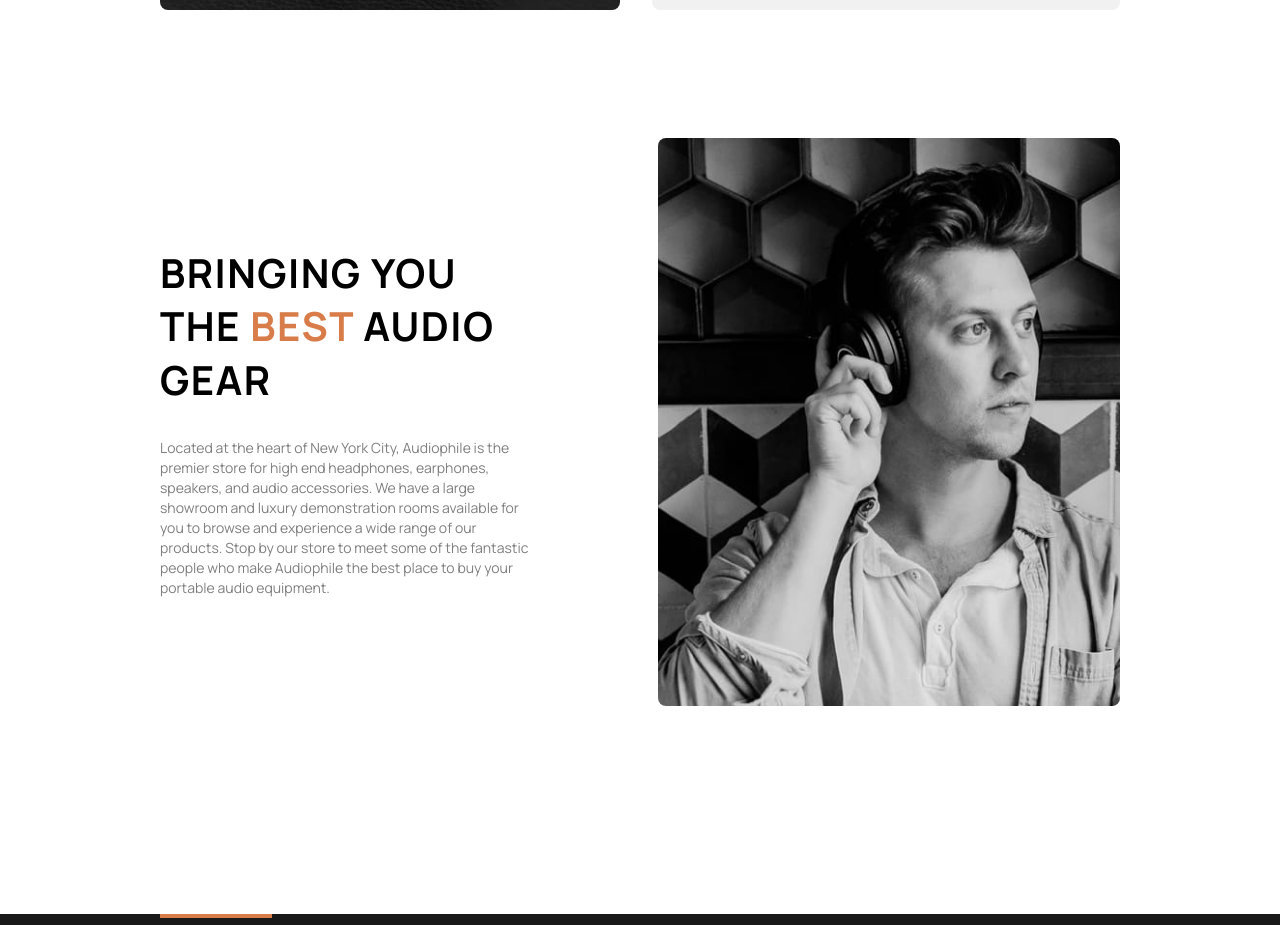
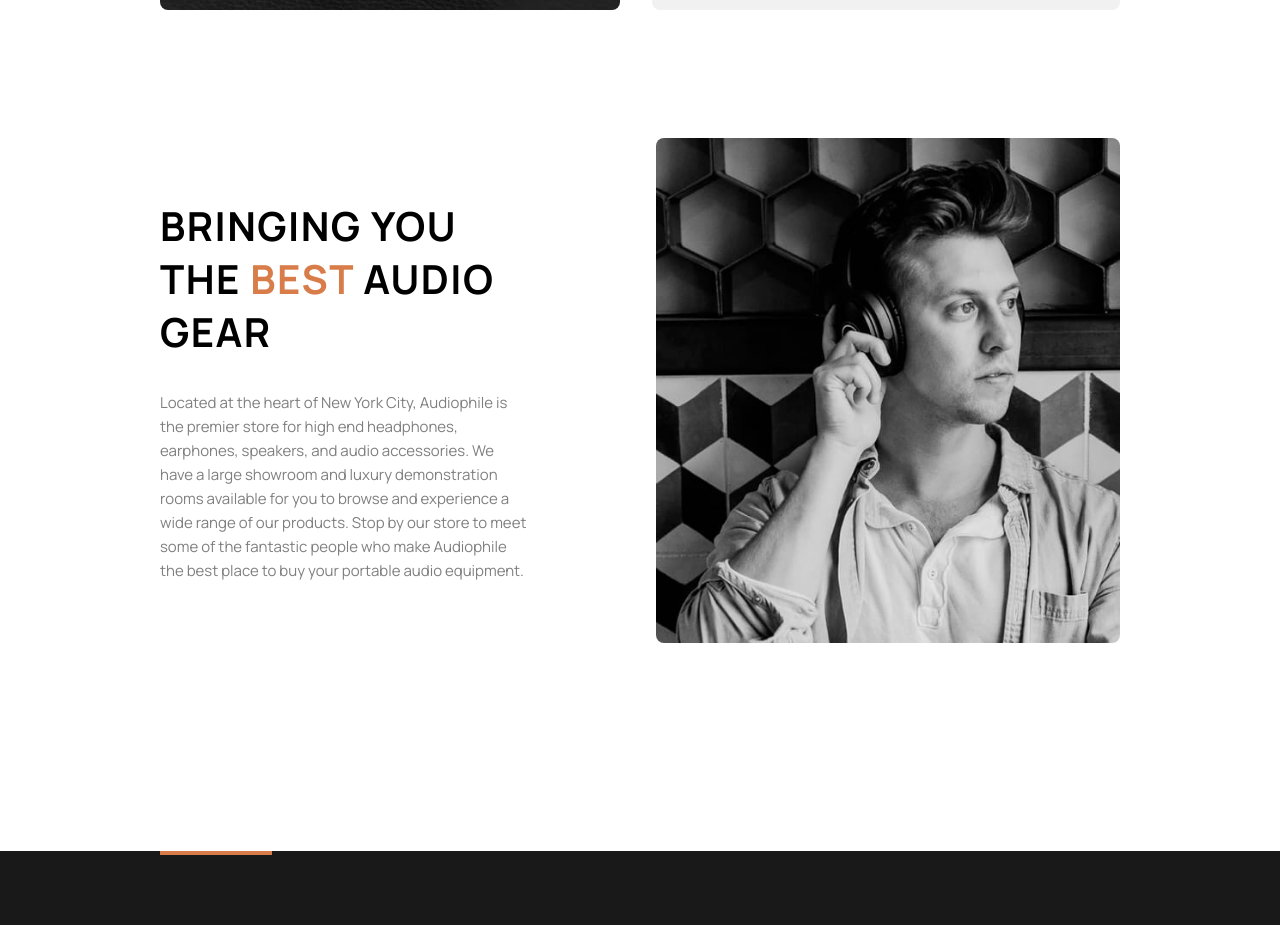
Before and after one commit to EmilFerdinanA/audiophile, a Next.js app: page / in a window 1280 px wide. Shown: the part 2534-3459 px from the top of the page. Built offline with nearby package versions, Linux system fonts and the light colour scheme.

Commit message:
improve: chane render image from bg to picture

```diff
--- a/app/globals.css
+++ b/app/globals.css
@@ -75,11 +75,3 @@
         lg:bg-[url(/assets/home/desktop/image-earphones-yx1.jpg)]
         bg-cover bg-center;
 }
-
-/* Bringing */
-.background-bringing {
-  @apply bg-[url(/assets/shared/mobile/image-best-gear.jpg)]
-        md:bg-[url(/assets/shared/tablet/image-best-gear.jpg)]
-        lg:bg-[url(/assets/shared/desktop/image-best-gear.jpg)]
-        bg-cover bg-center;
-}
--- a/app/page.tsx
+++ b/app/page.tsx
@@ -10,15 +10,13 @@
     <main>
       <Hero />
       {/* Wrapper */}
-      <div className="containers !flex-col pt-24 pb-32 md:pt-36 md:pb-24 lg:py-52">
+      <div className="max-width mx-auto base-p pt-24 md:pt-36 pb-32 md:pb-24 lg:py-52">
         {/* Content */}
-        <div className="max-width base-p">
-          <Category />
-          <ZX9 />
-          <ZX7 />
-          <YX1 />
-          <Bringing />
-        </div>
+        <Category />
+        <ZX9 />
+        <ZX7 />
+        <YX1 />
+        <Bringing />
       </div>
     </main>
   );
--- a/components/Bringing.tsx
+++ b/components/Bringing.tsx
@@ -1,13 +1,28 @@
 export const Bringing = () => {
   return (
-    <section className="text-center lg:text-left flex flex-col lg:flex-row-reverse lg:items-center gap-10 md:gap-16 lg:gap-8">
-      <div className="background-bringing h-80 lg:h-[568px] lg:w-1/2 rounded-lg" />
-      <div className="flex flex-col gap-8 px-7 md:px-20 lg:px-0 lg:pr-24 lg:w-1/2">
-        <h1 className="uppercase text-2xl md:text-[40px] tracking-[1.43px] font-bold">
+    <section className="grid grid-cols-2 text-center lg:text-left gap-10 md:gap-16 lg:gap-8">
+      <picture className="col-span-2 lg:col-span-1 lg:col-start-2">
+        <source
+          media="(min-width:1024px)"
+          srcSet={"/assets/shared/desktop/image-best-gear.jpg"}
+        />
+        <source
+          media="(min-width:768px)"
+          srcSet={"/assets/shared/tablet/image-best-gear.jpg"}
+        />
+        <img
+          className="rounded-lg object-center object-cover"
+          src={"/assets/shared/mobile/image-best-gear.jpg"}
+          alt="Bringing"
+        />
+      </picture>
+
+      <div className="col-span-2 lg:col-span-1 lg:row-start-1 grid place-content-center gap-8 md:px-14 lg:px-0 lg:pr-24">
+        <h1 className="uppercase text-2xl md:text-[2.5rem] tracking-[1.43px] font-bold px-2 md:px-0">
           Bringing you the <span className="text-primary">best</span> audio gear
         </h1>
 
-        <p className="opacity-50 text-sm">
+        <p className="opacity-50 text-[0.938rem] leading-6">
           Located at the heart of New York City, Audiophile is the premier store
           for high end headphones, earphones, speakers, and audio accessories.
           We have a large showroom and luxury demonstration rooms available for
```
